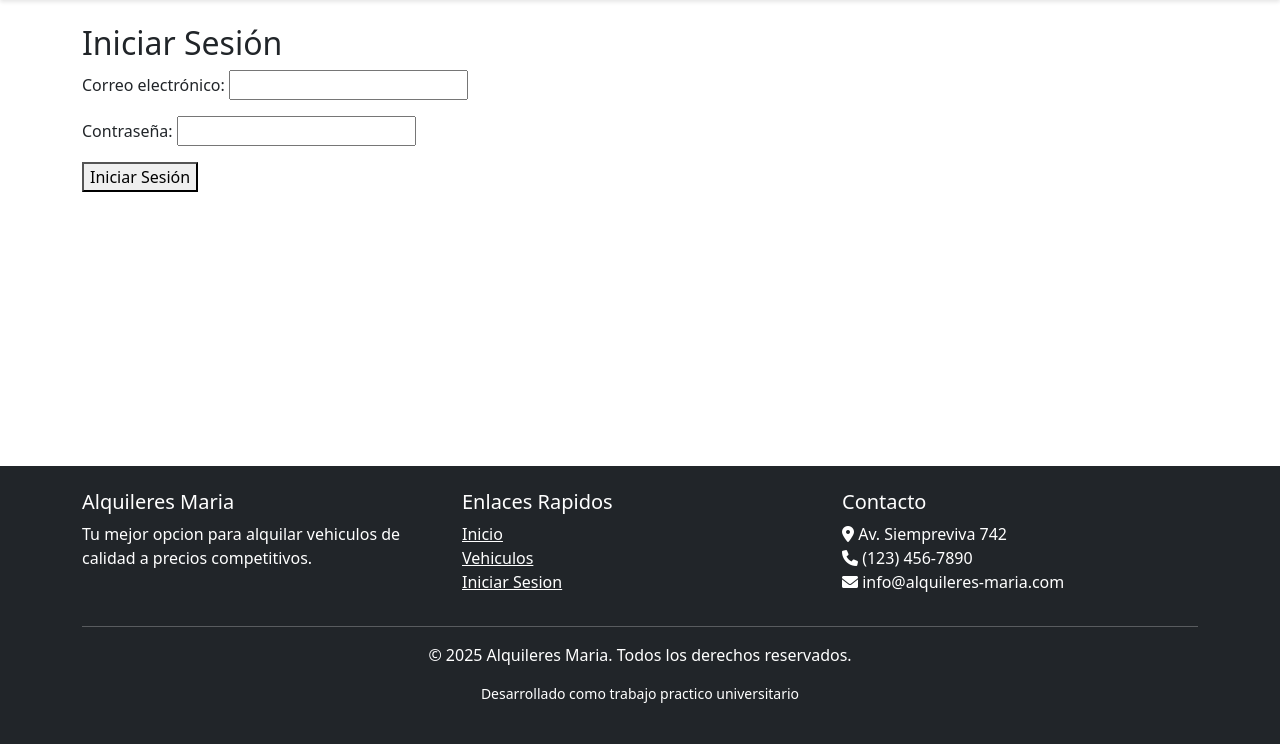
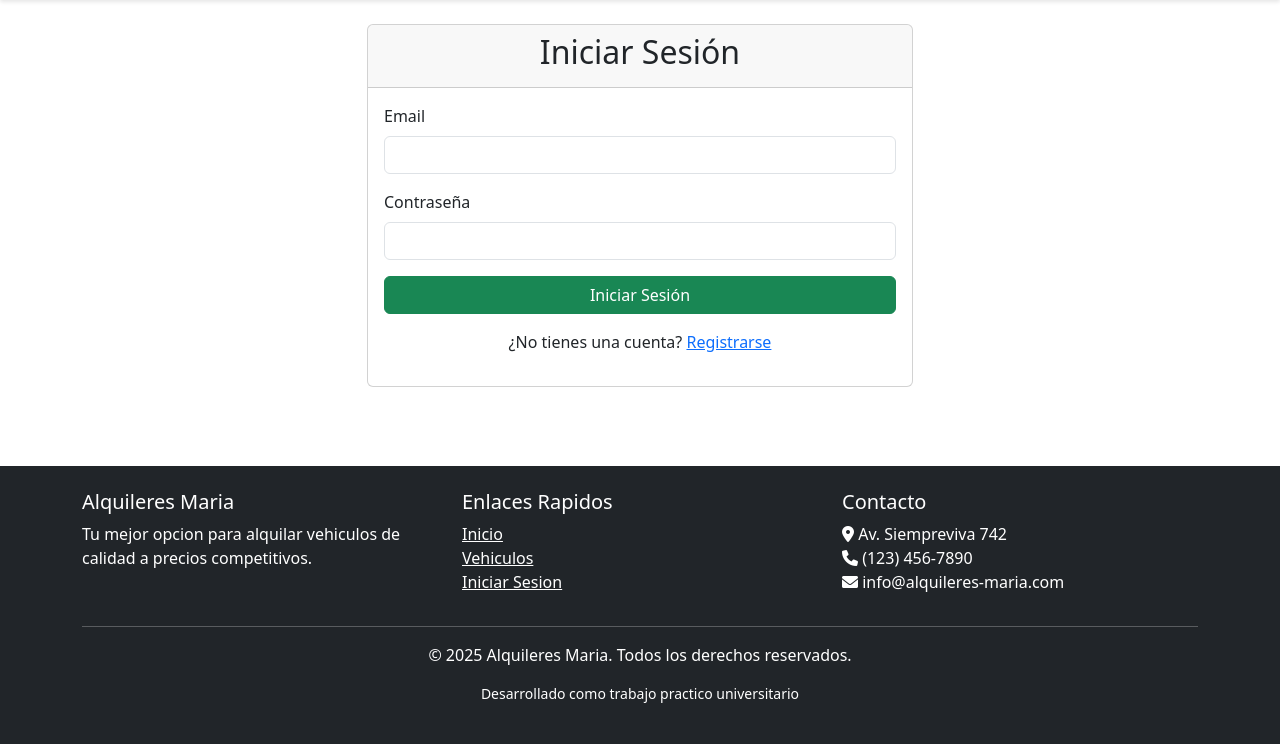
Before and after one commit to agustindinardi/alquileresmaria, a Django app: page /usuarios/login/ in a window 1280 px wide. Shown: the part 56-800 px from the top of the page. Run offline with Django 5.2, Linux system fonts and the light colour scheme; some libraries are stand-ins or nearby versions.

Commit message:
Mejoro login.html

```diff
--- a/templates/usuarios/login.html
+++ b/templates/usuarios/login.html
@@ -1,17 +1,63 @@
 {% extends 'base.html' %}
 
+{% block title %}Iniciar Sesión - Sistema de Alquiler de Autos{% endblock %}
+
 {% block content %}
-    <h2>Iniciar Sesión</h2>
-    <form method="post">
-        {% csrf_token %}
-        {{ form.as_p }}
-        <button type="submit">Iniciar Sesión</button>
-    </form>
-    {% if messages %}
-        <ul>
-            {% for message in messages %}
-                <li>{{ message }}</li>
-            {% endfor %}
-        </ul>
-    {% endif %}
+<div class="row justify-content-center">
+    <div class="col-md-6">
+        <div class="card">
+            <div class="card-header">
+                <h2 class="text-center">Iniciar Sesión</h2>
+            </div>
+            <div class="card-body">
+                <form method="post" novalidate>
+                    {% csrf_token %}
+
+                    {% if form.non_field_errors %}
+                        <div class="alert alert-danger">
+                            {% for error in form.non_field_errors %}
+                                {{ error }}
+                            {% endfor %}
+                        </div>
+                    {% endif %}
+
+                    <div class="mb-3">
+                        <label for="{{ form.username.id_for_label }}" class="form-label">Email</label>
+                        {% if form.username.errors %}
+                            <div class="alert alert-danger">
+                                {{ form.username.errors }}
+                            </div>
+                        {% endif %}
+                        <input type="email" name="{{ form.username.html_name }}"
+                               id="{{ form.username.id_for_label }}"
+                               class="form-control {% if form.username.errors %}is-invalid{% endif %}"
+                               value="{{ form.username.value|default:'' }}"
+                               required>
+                    </div>
+
+                    <div class="mb-3">
+                        <label for="{{ form.password.id_for_label }}" class="form-label">Contraseña</label>
+                        {% if form.password.errors %}
+                            <div class="alert alert-danger">
+                                {{ form.password.errors }}
+                            </div>
+                        {% endif %}
+                        <input type="password" name="{{ form.password.html_name }}"
+                               id="{{ form.password.id_for_label }}"
+                               class="form-control {% if form.password.errors %}is-invalid{% endif %}"
+                               required>
+                    </div>
+
+                    <div class="d-grid gap-2">
+                        <button type="submit" class="btn btn-primary">Iniciar Sesión</button>
+                    </div>
+                </form>
+
+                <div class="mt-3 text-center">
+                    <p>¿No tienes una cuenta? <a href="{% url 'usuarios:registro' %}">Registrarse</a></p>
+                </div>
+            </div>
+        </div>
+    </div>
+</div>
 {% endblock %}
```
